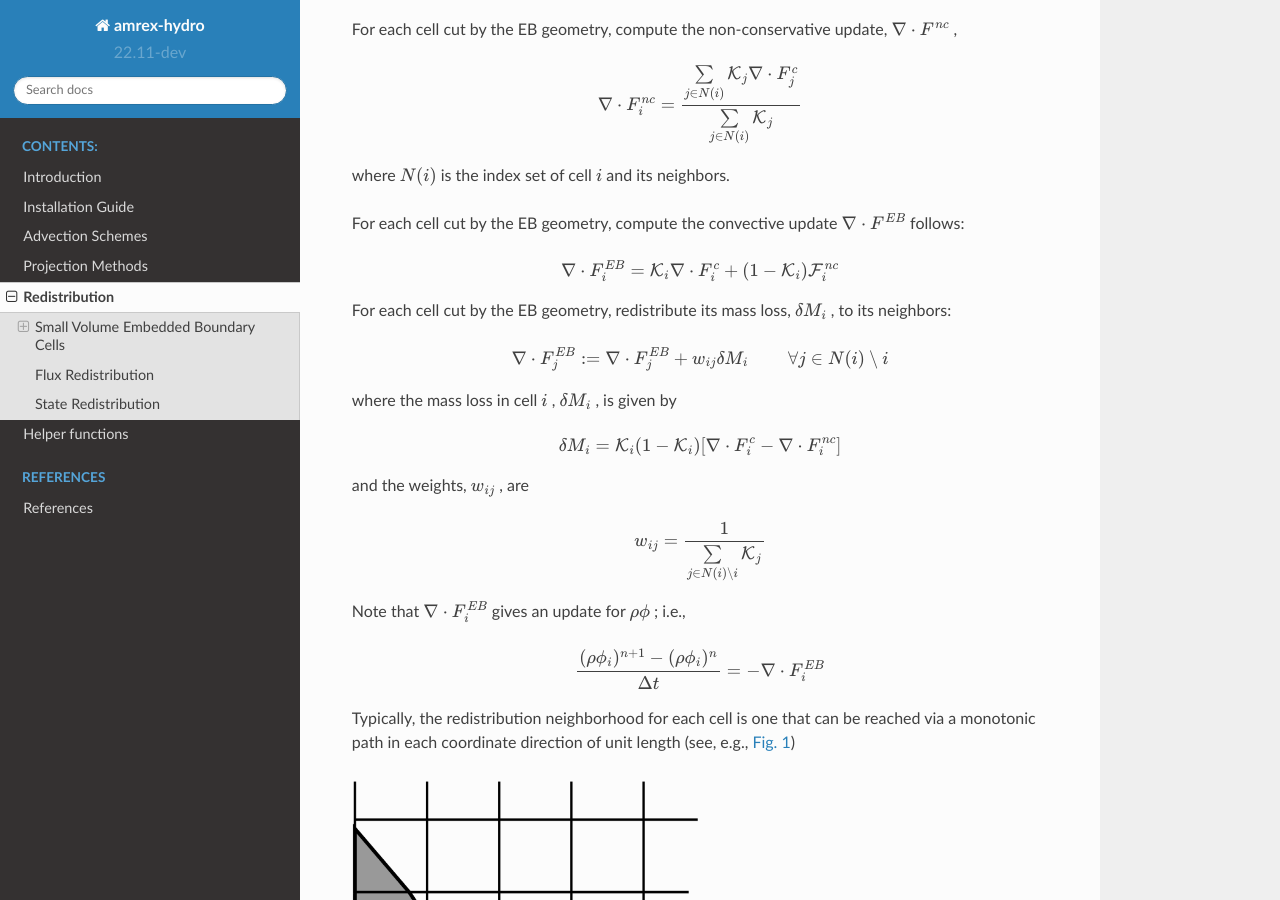
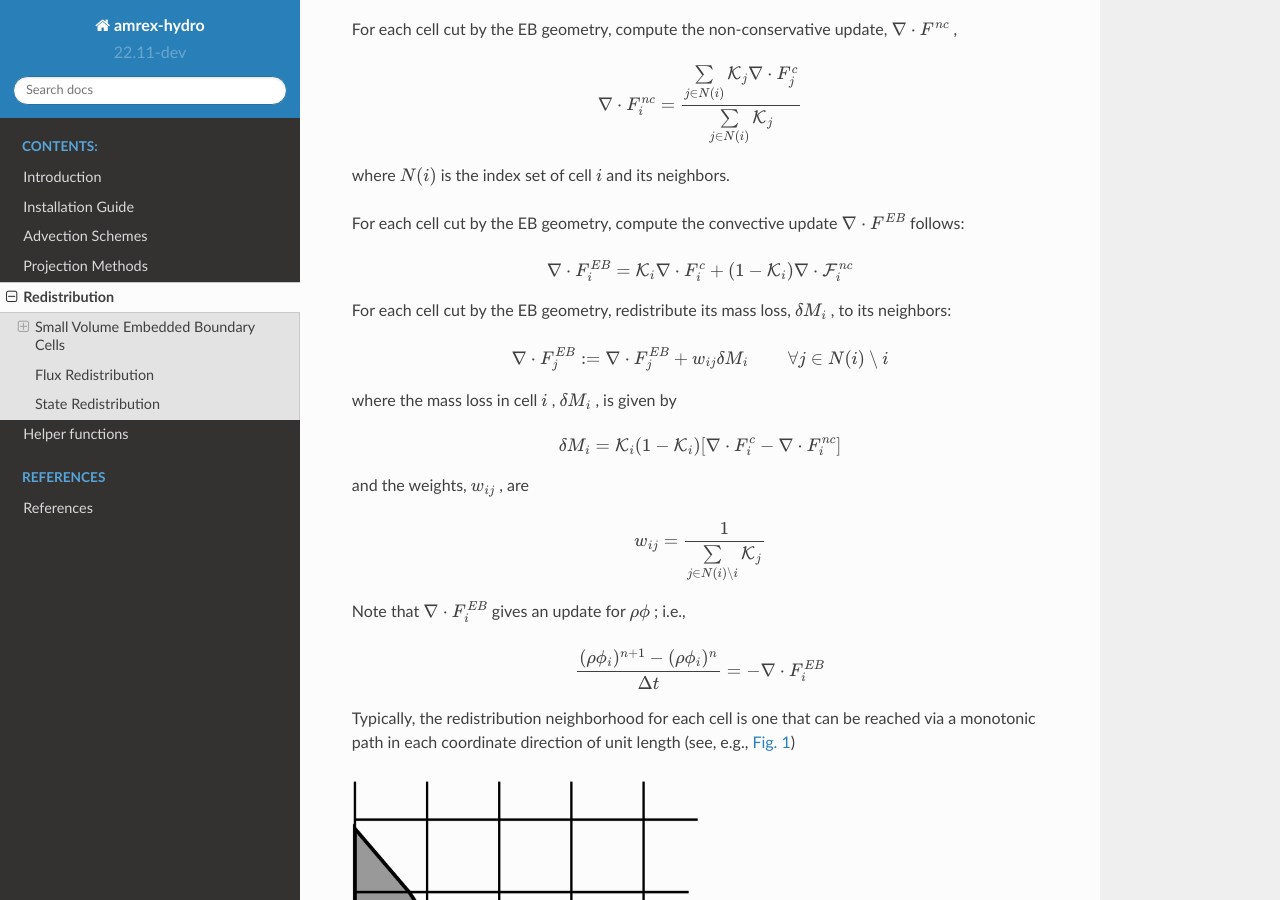
Before and after one commit to AMReX-Fluids/AMReX-Hydro, a Sphinx documentation site: the page built from Docs/source/Redistribution.rst, in a window 1280 px wide and 900 px high, scrolled down 2463 px. Built offline with Sphinx 7.4.7 and the Read the Docs theme 2.0.0, drawn with Linux system fonts in a browser that asks for light colours.

Commit message:
Fix expression of hybrid divergence

```diff
--- a/Docs/source/FluxRedistribution.rst
+++ b/Docs/source/FluxRedistribution.rst
@@ -32,7 +32,7 @@ where :math:`N(i)` is the index set of cell :math:`i` and its neighbors.
 
 For each cell cut by the EB geometry, compute the convective update :math:`\nabla \cdot{F}^{EB}` follows:
 
-.. math:: \nabla \cdot{F}^{EB}_i = \mathcal{K}_i\nabla \cdot{F}^{c}_i +(1-\mathcal{K}_i)\mathcal{F}^{nc}_i
+.. math:: \nabla \cdot{F}^{EB}_i = \mathcal{K}_i\nabla \cdot{F}^{c}_i +(1-\mathcal{K}_i) \nabla \cdot \mathcal{F}^{nc}_i
 
 For each cell cut by the EB geometry, redistribute its mass loss, :math:`\delta M_i` , to its neighbors:
 
```
